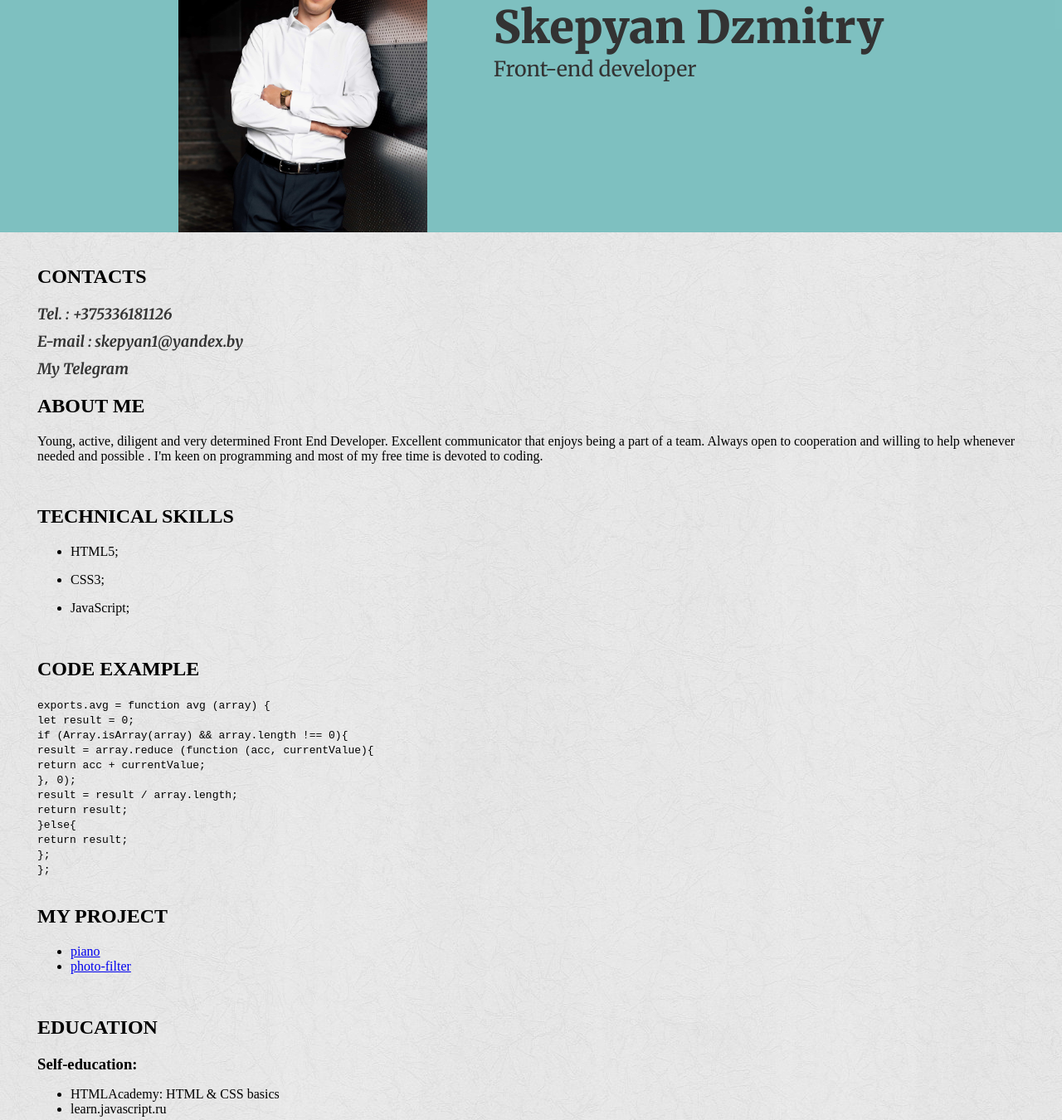
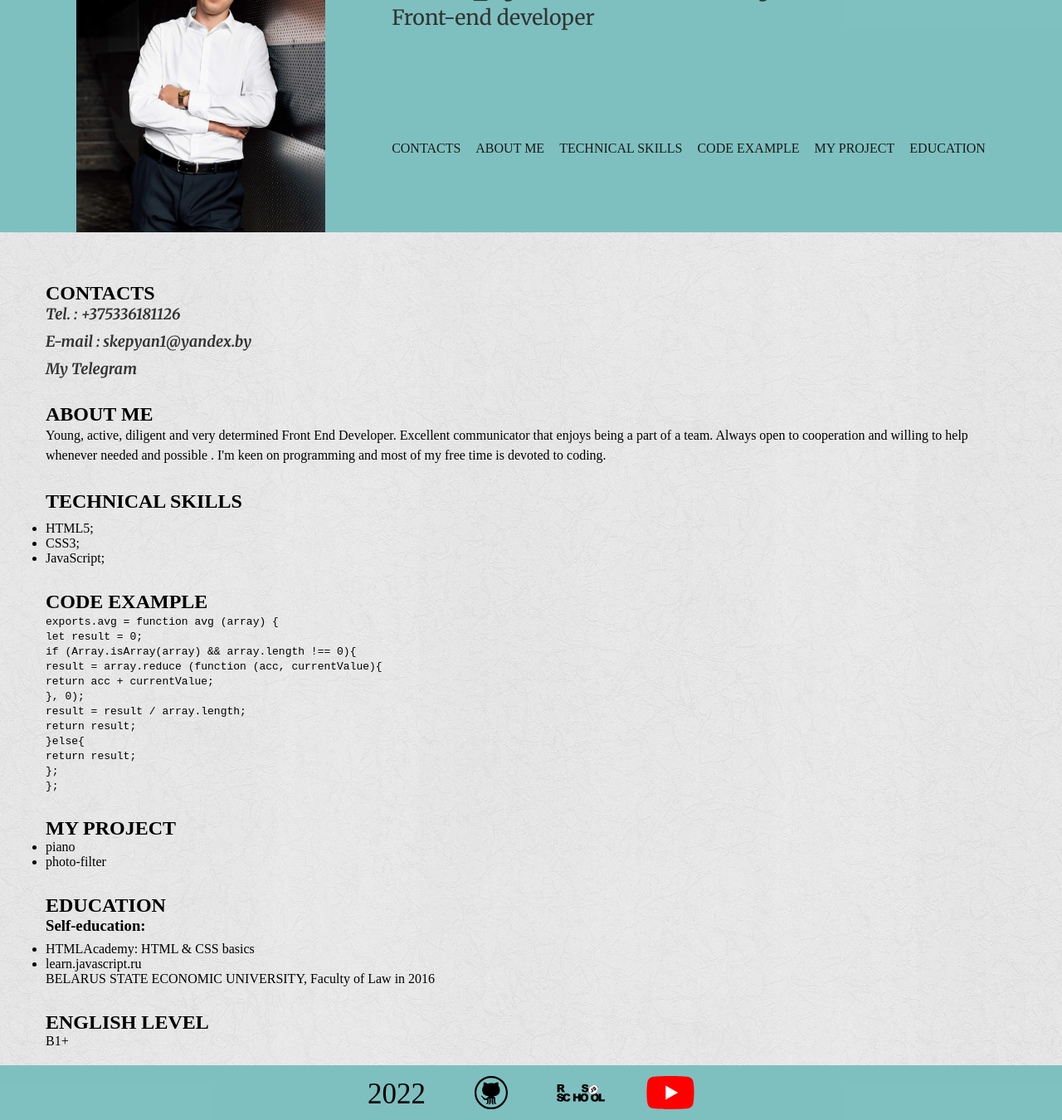
Before and after one commit to skepyan/rsschool-cv, a plain HTML site: page index.html in a window 1280 px wide. Shown: the part 220-1570 px from the top of the page at 83% size. Drawn offline with Linux system fonts and the light colour scheme.

Commit message:
feat: add new sections

```diff
--- a/index.html
+++ b/index.html
@@ -15,13 +15,34 @@
             <section class="header_content">
                 <h1 class="header_title">Skepyan Dzmitry</h1>
                 <p class="header_text">Front-end developer</p>
+                <nav class="header_nav">
+                    <ul class = "header_list">
+                        <li class="header_item">
+                            <a class = "header__link" href="#contacts">CONTACTS</a>
+                        </li>
+                        <li class="header_item">
+                            <a class = "header__link" href="#aboutME">ABOUT ME</a>
+                        </li>
+                        <li class="header_item">
+                            <a class = "header__link" href="#skills">TECHNICAL SKILLS</a>
+                        </li>
+                        <li class="header_item">
+                            <a class = "header__link" href="#codeExs">CODE EXAMPLE</a>
+                        </li>
+                        <li class="header_item">
+                            <a class = "header__link" href="#projects">MY PROJECT</a>
+                        </li>
+                        <li class="header_item">
+                            <a class = "header__link" href="#education">EDUCATION</a>
+                        </li>
+                    </ul>
+                </nav>
             </section>
         </div>
     </header>
     <main class="main_inner">
         <div class="main_bg">
-            <nav>
-                <section class="contacts ">
+                <section id="contacts" class="contacts ">
                     <h2>CONTACTS</h2>
                     <address class="contacts_content">
                         <ul class="contacts-list">
@@ -45,20 +66,17 @@
                         </ul>
                     </address>
                 </section>
-             </nav>
-        <section class="aboutme part_cv">
+        <section id = 'aboutME' class="aboutme part_cv">
             <h2>ABOUT ME</h2>
             <p class = "aboutme_content">Young, active, diligent and very determined Front End Developer.
                 Excellent communicator that enjoys being a part of a team. Always open to cooperation
                 and willing to help whenever needed and possible
                 . I'm keen on programming and most of my free time is devoted to coding.</p>
         </section>
-
-
-        <section class = "skills part_cv">
+        <section id = 'skills' class = "skills part_cv">
             <h2>TECHNICAL SKILLS</h2>
             <ul>
-                <li>
+                <li class = 'skills_item'>
                     <p>HTML5;</p>
                 </li>
                 <li>
@@ -68,10 +86,8 @@
                     <p>JavaScript;</p>
                 </li>
             </ul>
-
         </section>
-
-        <section class="code_example part_cv">
+        <section id = "codeExs" class="code_example part_cv">
             <h2>CODE EXAMPLE</h2>
               <code> exports.avg = function avg (array) {<br>
                 let result = 0;<br>
@@ -86,20 +102,19 @@
               };<br>
                 };<br>
             </code>
-
         </section>
-        <section class="part_cv">
+        <section id="projects" class="part_cv">
             <h2>MY PROJECT</h2>
             <ul>
                 <li>
-                    <a href="https://rolling-scopes-school.github.io/skepyan-JSFE2021Q1/virtual-piano/">piano</a>
+                    <a class = 'project__link' href="https://rolling-scopes-school.github.io/skepyan-JSFE2021Q1/virtual-piano/">piano</a>
                 </li>
                 <li>
-                    <a href="https://rolling-scopes-school.github.io/skepyan-JSFE2021Q1/photo-filter/">photo-filter</a>
+                    <a class = 'project__link' href="https://rolling-scopes-school.github.io/skepyan-JSFE2021Q1/photo-filter/">photo-filter</a>
                 </li>
             </ul>
         </section>
-        <section class="EDUCATION part_cv">
+        <section id = 'education' class="EDUCATION part_cv">
             <h2>EDUCATION</h2>
             <h3>Self-education:</h3>
             <ul>
@@ -118,6 +133,7 @@
     </main>
     <footer>
         <ul class="footer_list">
+            <li class="footer_list_item footer_list_text">2022</li>
             <li class="footer_list_item">
                 <a href="https://github.com/Skepyan" class="footer_list_link">
                     <img class="footer_list_img" src="./images/github_icon.svg" alt="github-logo">
--- a/style.css
+++ b/style.css
@@ -1,6 +1,13 @@
 
 
-
+*,
+*::after,
+*::before {
+    padding: 0;
+    margin: 0;
+    border: 0;
+    box-sizing: border-box;
+}
 body{
     width: 100%;
     margin: 0px auto;
@@ -42,24 +49,43 @@ body{
     font-size: 25px;
     font-weight: 500;
     margin-top: 5px;
+    line-height: 150%;
+}
+.header_list{
+    display: flex;
+    list-style: none;
+    text-decoration: none;
+}
+.header_nav{
+    padding-top: 130px
 }
 .main_inner{
+    background-image: url(images/background.jpg);
 
-    background-image: url(images/background.jpg);
+}
+.header__link{
+    text-decoration: none;
+    color: rgb(26, 25, 25)
 }
 .main_bg{
     max-width: 1190px;
     margin: 0px auto;
     padding: 20px 10px;
 }
+.contacts{
+    margin-top: 40px;
+}
 .contacts-list{
     list-style: none;
     padding-left: 0px;
 }
+.header_item:not(:last-child){
+    margin-right: 18px;
+}
 .contacts-list > li > a{
     font-family: 'Merriweather', serif;
     text-decoration: none;
-    color: #333333;;
+    color: #333333;
     font-weight: 700;
     font-size: 18px;
 }
@@ -72,6 +98,17 @@ body{
 }
 .part_cv{
     position: relative;
+}
+.aboutme{
+    margin-top: 30px;
+}
+
+.project__link{
+    text-decoration: none;
+    color: black;
+}
+.aboutme_content{
+    line-height: 150%
 }
 .part_cv:after{
     position: absolute;
@@ -88,11 +125,14 @@ body{
 .part_cv:hover::after{
     width: 100%;
 }
+.skills_item{
+    margin-top: 10px;
+}
 .contacts_item > a:hover{
     color:blue;
 }
 .part_cv + .part_cv{
-    padding-top: 15px;
+    margin-top: 30px;
 }
 h3{
     margin-bottom: 8px;
@@ -123,3 +163,6 @@ footer{
     height: 70px;
     background-color: rgba(45, 153, 153, 0.61);
 }
+.footer_list_text{
+    font-size: 35px
+}
```
Lines whose indentation alone changed are shown as unchanged.
